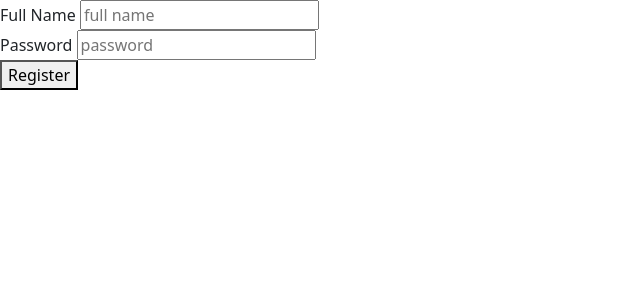
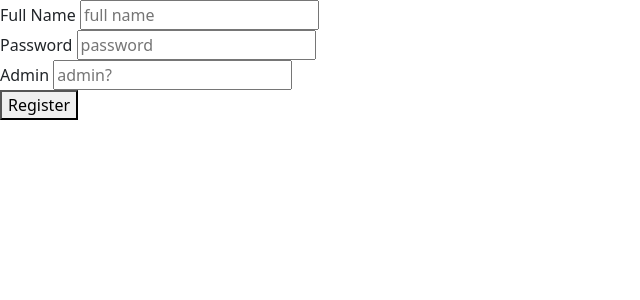
Before and after one commit to KrisMcChes/voting_app, a Flask app: page /register in a window 1280 px wide. Shown: the top 300 px of the page, without its empty margins (0-640 px from the left). Run offline with Flask 2, Linux system fonts and the light colour scheme; some libraries are stand-ins or nearby versions.

Commit message:
added admin permissions

```diff
--- a/app/main.py
+++ b/app/main.py
@@ -4,10 +4,10 @@ from app import app
 from app.models import User
 
 # to delete database
-# db.drop_all()
+db.drop_all()
 db.create_all()
 # to chec
-# print(User.query.all())
+print(User.query.all())
 
 @app.route('/', methods=['GET', 'POST'])
 def homepage():
@@ -21,6 +21,10 @@ def welcome():
 def makevote():
          return render_template('makevote.html')  # render a template
 
+@app.route('/user', methods=['GET', 'POST'])
+def user():
+   return render_template('user.html')  # render a template
+
 @app.route("/register", methods=["GET", "POST"])
 def register():
     # check the request method to ensure the handling of POST request only
@@ -28,9 +32,10 @@ def register():
         # store the form value
         user_name = request.form["username"]
         password = request.form["password"]
+        admin = request.form["admin"]
 
         # create an instance of the user table
-        user = User(username = user_name, user_password = password)
+        user = User(username = user_name, user_password = password, is_admin = admin)
         db.session.add(user)
         db.session.commit()
 
@@ -55,9 +60,16 @@ def login():
             error = 'Invalid Username. Try again or ask an Admin for help.'
         elif userNameFound.user_password != password:
             error = 'Invalid password. Try again or ask an Admin for help.'
+        elif userNameFound.is_admin == "Yes":
+            return redirect(url_for('welcome'))
         else:
-            return redirect(url_for('welcome'))
+            return redirect(url_for('user'))
     return render_template('login.html', error=error)
 # Create another database just for admins or redirect admins to another page
 if __name__ == '__main__':
     app.run(debug=True, use_reloader=True)
+
+
+# Things I may want to do:
+# Get the isadmin into a checkbox to work with true/false
+# Prevent people from just manually writing in the URL
--- a/app/models.py
+++ b/app/models.py
@@ -7,5 +7,5 @@ class User(db.Model):
     __tablename__= "user"
     id = db.Column(db.Integer, primary_key =True)
     username = db.Column(db.String(100), nullable = False)
-    # user_email = db.Column(db.String(100), nullable= False)
     user_password = db.Column(db.String(150), nullable = False)
+    is_admin = db.Column(db.String(100), nullable = False)
--- a/app/templates/register.html
+++ b/app/templates/register.html
@@ -19,6 +19,10 @@
             <label for="password">Password</label>
             <input type="password" name="password" placeholder="password">
         </fieldset>
+        <fieldset>
+            <label for="admin">Admin</label>
+            <input type="admin" name="admin" placeholder="admin?">
+        </fieldset>
         <button type="submit">Register</button>
     </form>
 
```
Also changed, not shown: app/templates/user.html (added, +17 -0 lines), app/registration.db.
